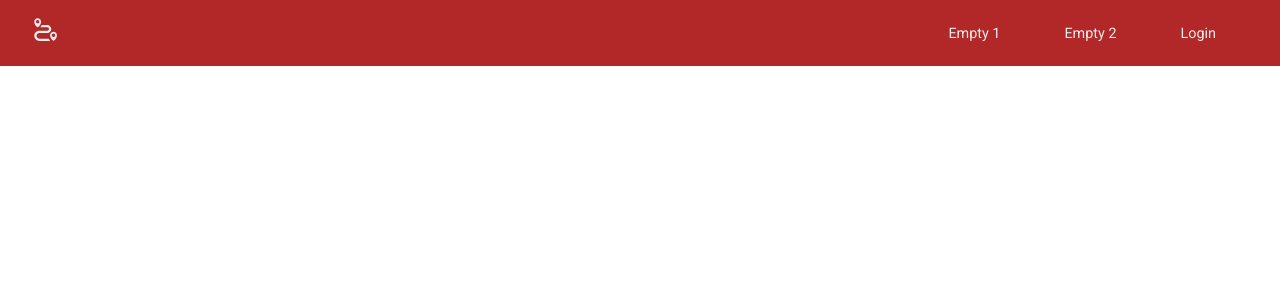
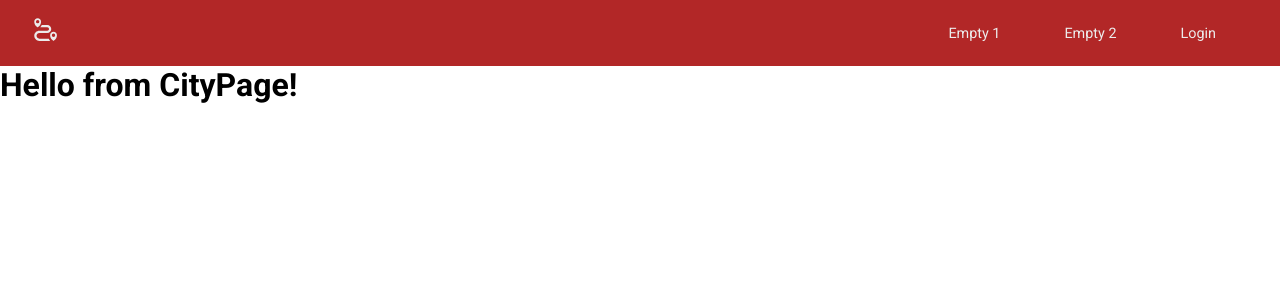
Before and after one commit to elysdominguez2/chooseyourownadventure-front, a React (Create React App) app: page /city in a window 1280 px wide. Shown: the top 300 px of the page. Built offline with nearby package versions, Linux system fonts and the light colour scheme; no server answers.

Commit message:
create the citypage, the route and put the link to it

```diff
--- a/src/App.js
+++ b/src/App.js
@@ -4,11 +4,9 @@ import { useDispatch } from "react-redux";
 import { getUserWithStoredToken } from "./store/user/thunks";
 import { Routes, Route } from "react-router-dom";
 import { Navigation, MessageBox } from "./components";
-import { Homepage, Login, SignUp } from "./pages"
-
+import { Homepage, Login, SignUp, CityPage } from "./pages";
 
 function App() {
-
   const dispatch = useDispatch();
 
   useEffect(() => {
@@ -17,12 +15,13 @@ function App() {
 
   return (
     <div>
-      <Navigation/>
-      <MessageBox/>
+      <Navigation />
+      <MessageBox />
       <Routes>
-        <Route path="/" element={<Homepage />}/>
+        <Route path="/" element={<Homepage />} />
         <Route path="/signup" element={<SignUp />} />
         <Route path="/login" element={<Login />} />
+        <Route path="/city" element={<CityPage />} />
       </Routes>
     </div>
   );
--- a/src/components/City.js
+++ b/src/components/City.js
@@ -2,7 +2,8 @@ import { useDispatch, useSelector } from "react-redux";
 import { fetchCities } from "../store/cities/thunks";
 import { selectCities } from "../store/cities/selectors";
 import { useEffect } from "react";
-import Button from "@mui/material/Button";
+// import Button from "@mui/material/Button";
+import { Link } from "react-router-dom";
 
 function City() {
   const dispatch = useDispatch();
@@ -14,16 +15,17 @@ function City() {
   }, [dispatch]);
   return (
     <div>
-      <h2>Show me all the cities</h2>
+      <h3>Choose the city that you want to visit</h3>
       {!cities.length ? (
         "Loading"
       ) : (
         <div>
           {cities.map((city) => (
             <div key={city.id}>
-              <Button variant="contained" color="secondary">
+              <Link to={`/city`}>{city.name}</Link>
+              {/* <Button variant="contained" color="secondary">
                 {city.name}
-              </Button>
+              </Button> */}
             </div>
           ))}
         </div>
--- /dev/null
+++ b/src/pages/CityPage.js
@@ -0,0 +1,7 @@
+export const CityPage = () => {
+  return (
+    <div>
+      <h1>Hello from CityPage!</h1>
+    </div>
+  );
+};
```
Also changed, not shown: src/pages/index.js (+4 -3 lines).
